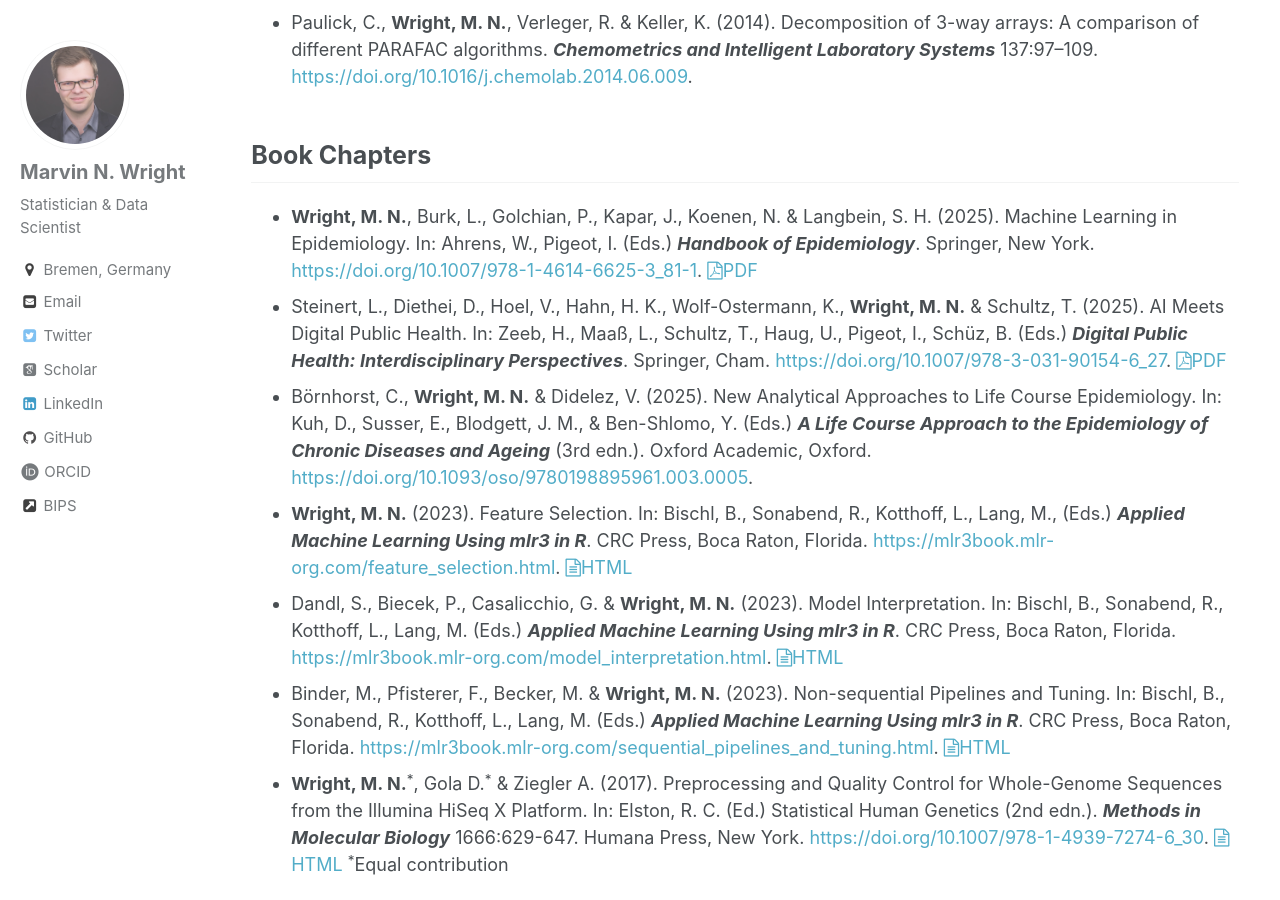
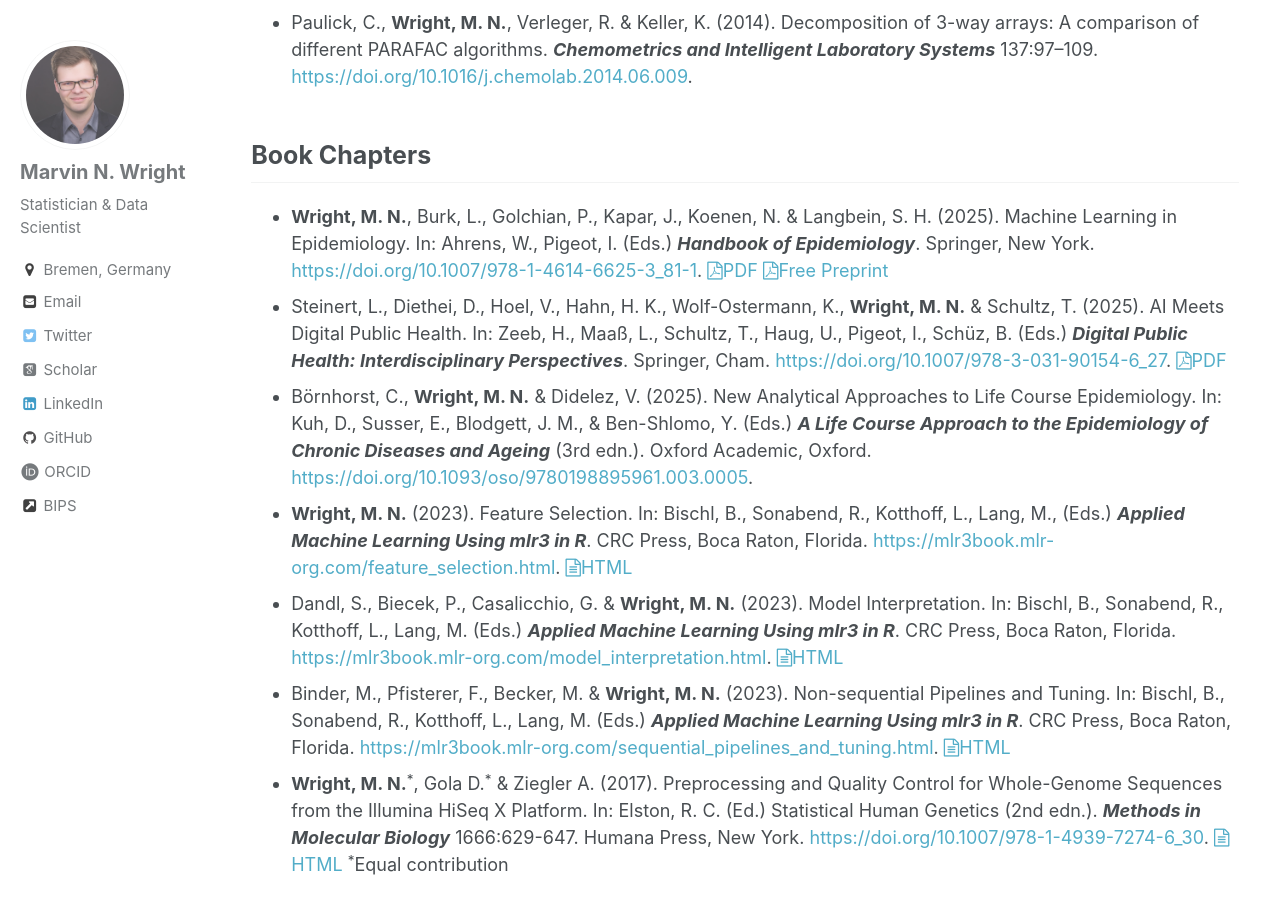
Before and after one commit to mnwright/mnwright.github.io, a Jekyll site: the page built from _pages/publications.md, in a window 1280 px wide and 900 px high, scrolled down 5943 px. Built offline with Jekyll 4.4.1, drawn with Linux system fonts in a browser that asks for light colours; some web fonts are replaced.

Commit message:
add epi handbook arxiv

```diff
--- a/_pages/publications.md
+++ b/_pages/publications.md
@@ -79,7 +79,7 @@ Workshop on Explainable Artificial Intelligence***. <https://arxiv.org/abs/2512.
 * {:.pub} Paulick, C., **Wright, M. N.**, Verleger, R. & Keller, K. (2014). Decomposition of 3-way arrays: A comparison of different PARAFAC algorithms. ***Chemometrics and Intelligent Laboratory Systems*** 137:97–109. <https://doi.org/10.1016/j.chemolab.2014.06.009>.
 
 ## Book Chapters
-* {:.pub} **Wright, M. N.**, Burk, L., Golchian, P., Kapar, J., Koenen, N. & Langbein, S. H. (2025). Machine Learning in Epidemiology. In:  Ahrens, W., Pigeot, I. (Eds.) ***Handbook of Epidemiology***. Springer, New York. <https://doi.org/10.1007/978-1-4614-6625-3_81-1>. <a href="https://link.springer.com/content/pdf/10.1007/978-1-4614-6625-3_81-1.pdf"><i class="fa fa-file-pdf-o"></i>PDF</a>
+* {:.pub} **Wright, M. N.**, Burk, L., Golchian, P., Kapar, J., Koenen, N. & Langbein, S. H. (2025). Machine Learning in Epidemiology. In:  Ahrens, W., Pigeot, I. (Eds.) ***Handbook of Epidemiology***. Springer, New York. <https://doi.org/10.1007/978-1-4614-6625-3_81-1>. <a href="https://link.springer.com/content/pdf/10.1007/978-1-4614-6625-3_81-1.pdf"><i class="fa fa-file-pdf-o"></i>PDF</a> <a href="https://arxiv.org/pdf/2602.16352"><i class="fa fa-file-pdf-o"></i>Free Preprint</a>
 * {:.pub} Steinert, L., Diethei, D., Hoel, V., Hahn, H. K., Wolf-Ostermann, K., **Wright, M. N.** & Schultz, T. (2025). AI Meets Digital Public Health. In: Zeeb, H., Maaß, L., Schultz, T., Haug, U., Pigeot, I., Schüz, B. (Eds.) ***Digital Public Health: Interdisciplinary Perspectives***. Springer, Cham. <https://doi.org/10.1007/978-3-031-90154-6_27>. <a href="https://link.springer.com/content/pdf/10.1007/978-3-031-90154-6_27.pdf"><i class="fa fa-file-pdf-o"></i>PDF</a>
 * {:.pub} Börnhorst, C., **Wright, M. N.** & Didelez, V. (2025). New Analytical Approaches to Life Course Epidemiology. In: Kuh, D., Susser, E., Blodgett, J. M., & Ben-Shlomo, Y. (Eds.) ***A Life Course Approach to the Epidemiology of Chronic Diseases and Ageing*** (3rd edn.). Oxford Academic, Oxford. <https://doi.org/10.1093/oso/9780198895961.003.0005>.
 * {:.pub} **Wright, M. N.** (2023). Feature Selection. In: Bischl, B., Sonabend, R., Kotthoff, L., Lang, M., (Eds.) ***Applied Machine Learning Using mlr3 in R***. CRC Press, Boca Raton, Florida. <https://mlr3book.mlr-org.com/feature_selection.html>. <a href="https://mlr3book.mlr-org.com/feature_selection.html"><i class="fa fa-file-text-o"></i>HTML</a>
```
